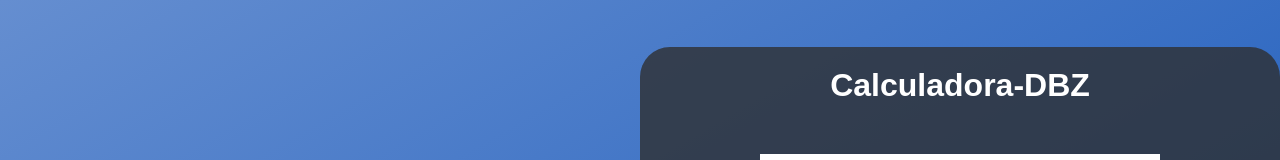
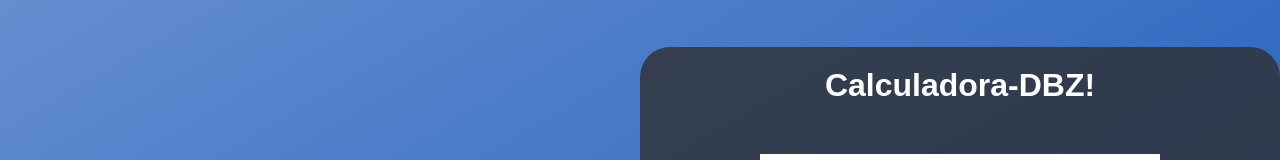
Before and after one commit to RachelDamasceno/Calculadora, a plain HTML site: page index.html in a window 1280 px wide. Shown: the top 160 px of the page. Drawn offline with Linux system fonts and the light colour scheme.

Commit message:
mundança

```diff
--- a/index.html
+++ b/index.html
@@ -13,7 +13,7 @@
     <div class="imagem"><img id="imagem-goku" src="Imagem/esfera-dragrao.png" alt=""></div>
 
     <div class="box-calculadora">
-      <h1>Calculadora-DBZ</h1>
+      <h1>Calculadora-DBZ!</h1>
       <div class="tela"></div>
 
       <table>
```
